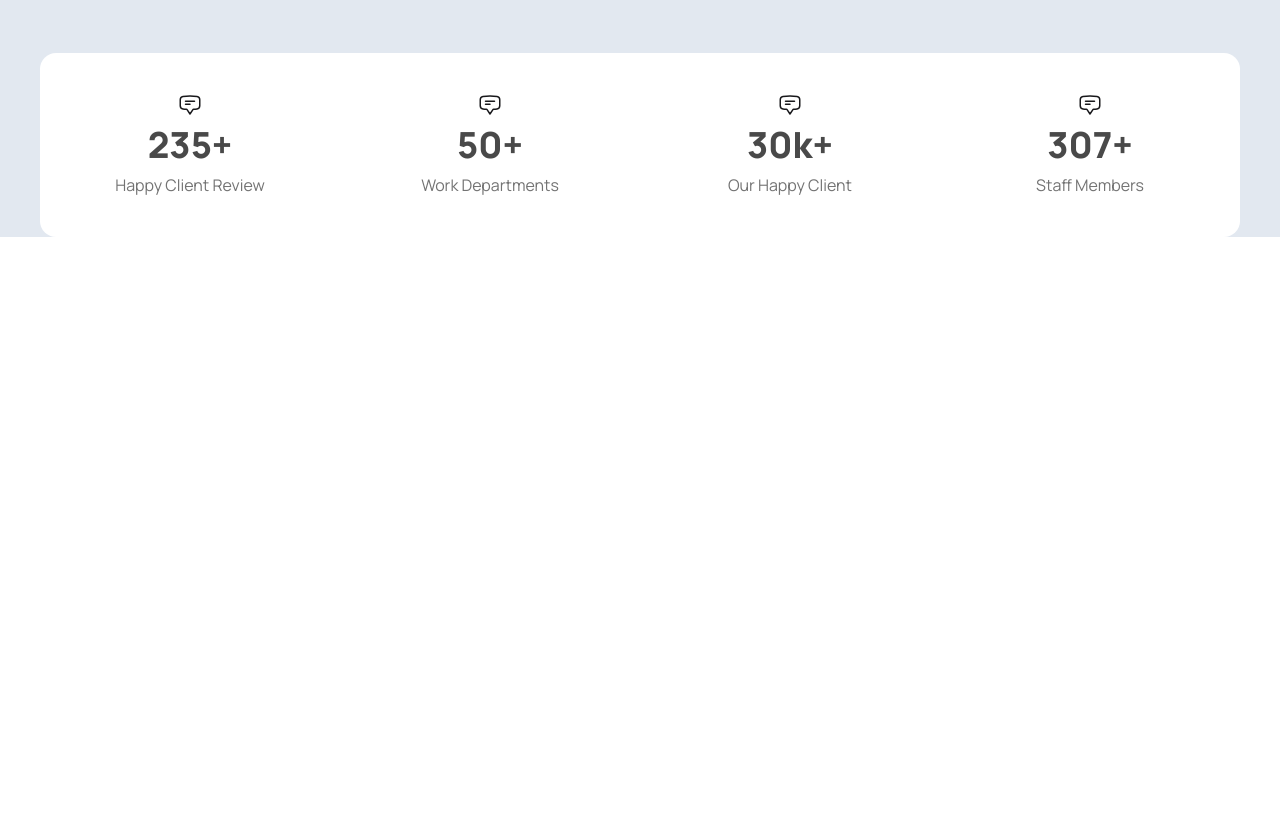
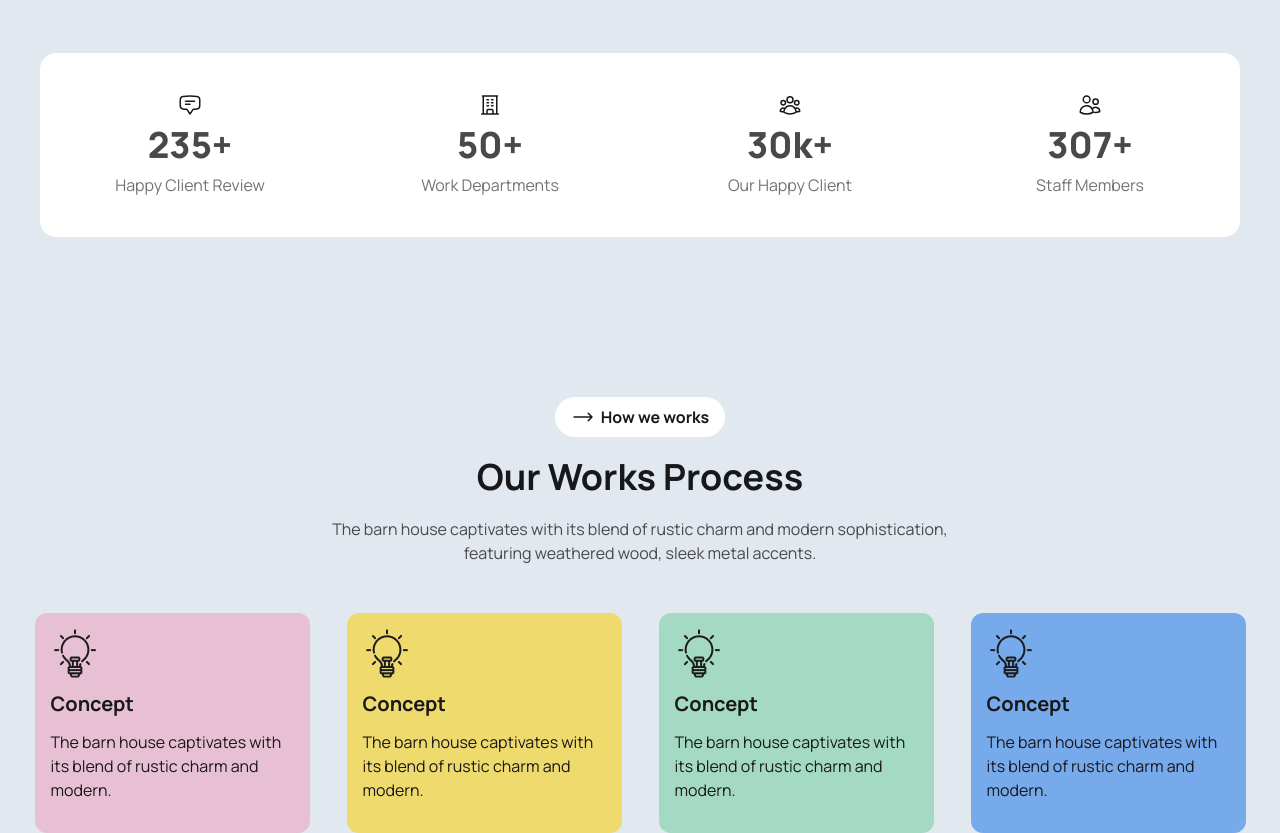
Before and after one commit to AlFaisal101/rinterio_-3, a plain HTML site: page index.html in a window 1280 px wide. Shown: the part 1527-2360 px from the top of the page. Before the commit the page ends 1804 px from the top, so only its background shows below. Drawn offline with nearby package versions, Linux system fonts and the light colour scheme.

Commit message:
work process cards added

```diff
--- a/index.html
+++ b/index.html
@@ -293,8 +293,9 @@
               class="size-6 mx-auto">
                 <path
                 stroke-linecap="round" stroke-linejoin="round"
-                d="M7.5 8.25h9m-9 3H12m-9.75 1.51c0 1.6 1.123 2.994 2.707 3.227 1.129.166 2.27.293 3.423.379.35.026.67.21.865.501L12 21l2.755-4.133a1.14 1.14 0 0 1 .865-.501 48.172 48.172 0 0 0 3.423-.379c1.584-.233 2.707-1.626 2.707-3.228V6.741c0-1.602-1.123-2.995-2.707-3.228A48.394 48.394 0 0 0 12 3c-2.392 0-4.744.175-7.043.513C3.373 3.746 2.25 5.14 2.25 6.741v6.018Z" />
+                d="M3.75 21h16.5M4.5 3h15M5.25 3v18m13.5-18v18M9 6.75h1.5m-1.5 3h1.5m-1.5 3h1.5m3-6H15m-1.5 3H15m-1.5 3H15M9 21v-3.375c0-.621.504-1.125 1.125-1.125h3.75c.621 0 1.125.504 1.125 1.125V21" />
               </svg>
+
               <h2 class="text-4xl font-extrabold text-dark-02">50+</h2>
               <p class="text-dark-03">Work Departments</p>
              </div>
@@ -309,8 +310,10 @@
               class="size-6 mx-auto">
                 <path
                 stroke-linecap="round" stroke-linejoin="round"
-                d="M7.5 8.25h9m-9 3H12m-9.75 1.51c0 1.6 1.123 2.994 2.707 3.227 1.129.166 2.27.293 3.423.379.35.026.67.21.865.501L12 21l2.755-4.133a1.14 1.14 0 0 1 .865-.501 48.172 48.172 0 0 0 3.423-.379c1.584-.233 2.707-1.626 2.707-3.228V6.741c0-1.602-1.123-2.995-2.707-3.228A48.394 48.394 0 0 0 12 3c-2.392 0-4.744.175-7.043.513C3.373 3.746 2.25 5.14 2.25 6.741v6.018Z" />
+                d="M18 18.72a9.094 9.094 0 0 0 3.741-.479 3 3 0 0 0-4.682-2.72m.94 3.198.001.031c0 .225-.012.447-.037.666A11.944 11.944 0 0 1 12 21c-2.17 0-4.207-.576-5.963-1.584A6.062 6.062 0 0 1 6 18.719m12 0a5.971 5.971 0 0 0-.941-3.197m0 0A5.995 5.995 0 0 0 12 12.75a5.995 5.995 0 0 0-5.058 2.772m0 0a3 3 0 0 0-4.681 2.72 8.986 8.986 0 0 0 3.74.477m.94-3.197a5.971 5.971 0 0 0-.94 3.197M15 6.75a3 3 0 1 1-6 0 3 3 0 0 1 6 0Zm6 3a2.25 2.25 0 1 1-4.5 0 2.25 2.25 0 0 1 4.5 0Zm-13.5 0a2.25 2.25 0 1 1-4.5 0 2.25 2.25 0 0 1 4.5 0Z" />
               </svg>
+
+
               <h2 class="text-4xl font-extrabold text-dark-02">30k+</h2>
               <p class="text-dark-03">Our Happy Client</p>
              </div>
@@ -325,12 +328,61 @@
               class="size-6 mx-auto">
                 <path
                 stroke-linecap="round" stroke-linejoin="round"
-                d="M7.5 8.25h9m-9 3H12m-9.75 1.51c0 1.6 1.123 2.994 2.707 3.227 1.129.166 2.27.293 3.423.379.35.026.67.21.865.501L12 21l2.755-4.133a1.14 1.14 0 0 1 .865-.501 48.172 48.172 0 0 0 3.423-.379c1.584-.233 2.707-1.626 2.707-3.228V6.741c0-1.602-1.123-2.995-2.707-3.228A48.394 48.394 0 0 0 12 3c-2.392 0-4.744.175-7.043.513C3.373 3.746 2.25 5.14 2.25 6.741v6.018Z" />
+                d="M15 19.128a9.38 9.38 0 0 0 2.625.372 9.337 9.337 0 0 0 4.121-.952 4.125 4.125 0 0 0-7.533-2.493M15 19.128v-.003c0-1.113-.285-2.16-.786-3.07M15 19.128v.106A12.318 12.318 0 0 1 8.624 21c-2.331 0-4.512-.645-6.374-1.766l-.001-.109a6.375 6.375 0 0 1 11.964-3.07M12 6.375a3.375 3.375 0 1 1-6.75 0 3.375 3.375 0 0 1 6.75 0Zm8.25 2.25a2.625 2.625 0 1 1-5.25 0 2.625 2.625 0 0 1 5.25 0Z" />
               </svg>
+
               <h2 class="text-4xl font-extrabold text-dark-02">307+</h2>
               <p class="text-dark-03">Staff Members</p>
              </div>
           </div>
+
+          <!-- work-process -->
+           <div class="w-[335px] lg:w-1/2 mx-auto text-center space-y-5 mt-40">
+            <!-- work-process-btn -->
+            <button href="" class="btn btn-primary rounded-full bg-white px-4 font-bold shadow-none">
+              <svg
+                  xmlns="http://www.w3.org/2000/svg" fill="none"
+                  viewBox="0 0 24 24"
+                  stroke-width="1.5"
+                  stroke="currentColor"
+                  class="size-6">
+                    <path
+                    stroke-linecap="round" stroke-linejoin="round"
+                    d="M17.25 8.25 21 12m0 0-3.75 3.75M21 12H3" />
+                  </svg>
+              How we works
+            </button>
+            <h2 class="text-4xl font-bold">Our Works Process</h2>
+            <p class="text-dark-02">The barn house captivates with its blend of rustic charm and modern sophistication, featuring weathered wood, sleek metal accents.</p>
+           </div>
+
+           <!-- work-process-cards-container -->
+            <div class="mx-6 mt-12 grid grid-cols-1 lg:grid-cols-4 place-items-center gap-4">
+              <!-- card-1 -->
+              <div class="w-[335px] lg:w-[275px] h-[220px] bg-[#E7C1D3] p-4 rounded-xl space-y-3">
+                <img src="./assets/concept.png" alt="">
+                <h3 class="text-xl font-bold">Concept</h3>
+                <p class="text-dark-3">The barn house captivates with its blend of rustic charm and modern.</p>
+              </div>
+              <!-- card-2 -->
+              <div class="w-[335px] lg:w-[275px] h-[220px] bg-[#EFDA6E] p-4 rounded-xl space-y-3">
+                <img src="./assets/concept.png" alt="">
+                <h3 class="text-xl font-bold">Concept</h3>
+                <p class="text-dark-3">The barn house captivates with its blend of rustic charm and modern.</p>
+              </div>
+              <!-- card-3 -->
+              <div class="w-[335px] lg:w-[275px] h-[220px] bg-[#A4DAC3] p-4 rounded-xl space-y-3">
+                <img src="./assets/concept.png" alt="">
+                <h3 class="text-xl font-bold">Concept</h3>
+                <p class="text-dark-3">The barn house captivates with its blend of rustic charm and modern.</p>
+              </div>
+              <!-- card-4 -->
+              <div class="w-[335px] lg:w-[275px] h-[220px] bg-[#77AAEA] p-4 rounded-xl space-y-3">
+                <img src="./assets/concept.png" alt="">
+                <h3 class="text-xl font-bold">Concept</h3>
+                <p class="text-dark-3">The barn house captivates with its blend of rustic charm and modern.</p>
+              </div>
+            </div>
 
         </div> <!-- ✅ Close bg-slate-200 container -->
 
```
